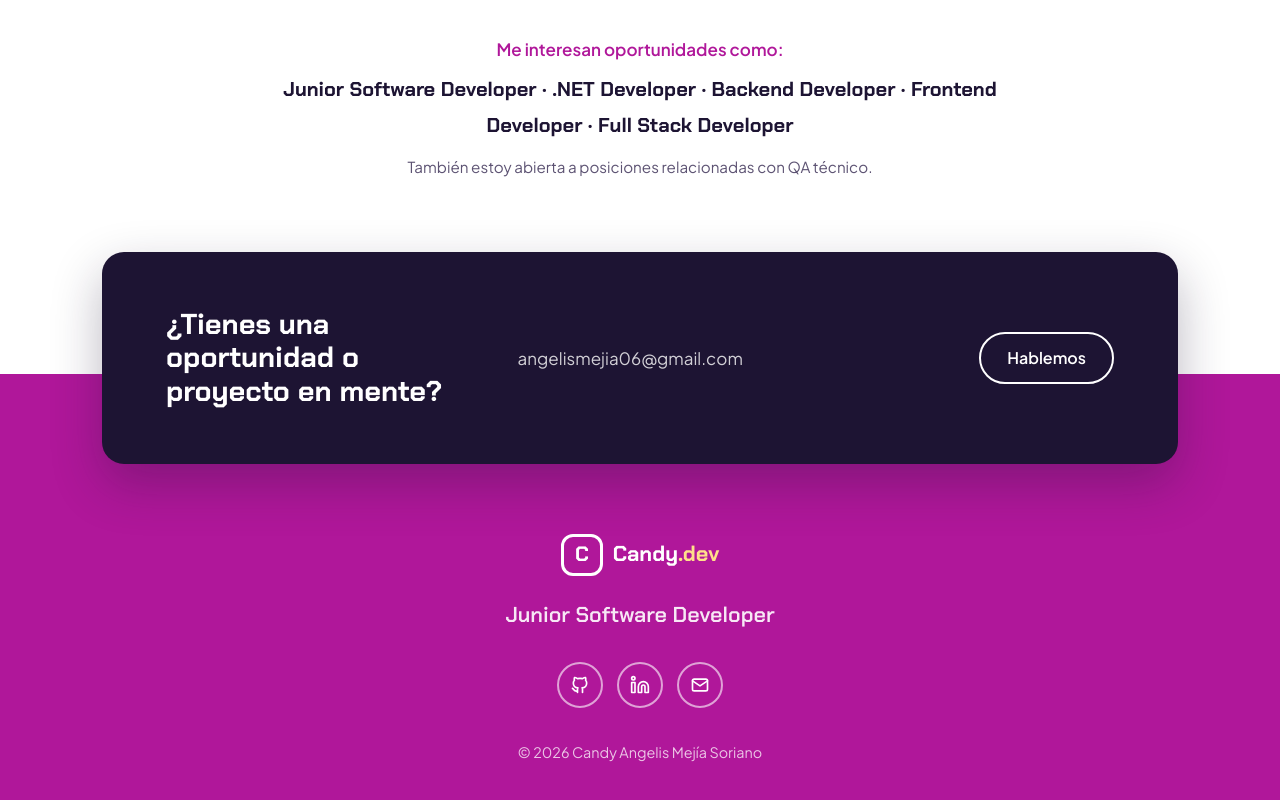
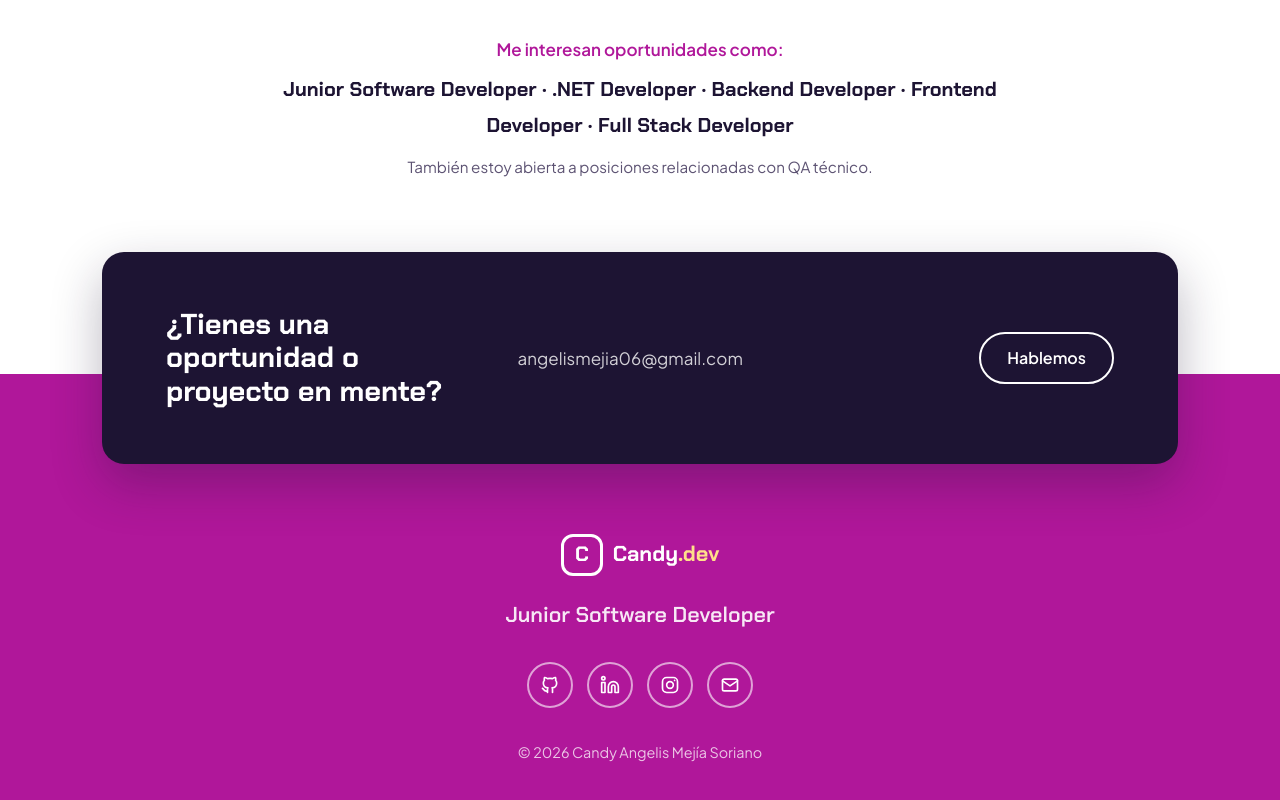
Before and after one commit to Angelismejia/candy-dev-portfolio, a React (Vite) app: page / in a window 1280 px wide. Shown: the part 6345-7145 px from the top of the page. Built offline with nearby package versions, Linux system fonts and the light colour scheme.

Commit message:
feat: Add Instagram link to footer

```diff
--- a/src/data/content/portfolio.content.ts
+++ b/src/data/content/portfolio.content.ts
@@ -30,6 +30,7 @@ export const portfolioContent: Portfolio = {
     social: {
       github: 'https://github.com/Angelismejia',
       linkedin: 'https://www.linkedin.com/in/candyangelismejia/',
+      instagram: 'https://www.instagram.com/mejia_angelis/',
       email: 'angelismejia06@gmail.com',
     },
   },
--- a/src/domain/entities/Profile.ts
+++ b/src/domain/entities/Profile.ts
@@ -1,6 +1,7 @@
 export interface SocialLinks {
   github: string
   linkedin: string
+  instagram: string
   email: string
 }
 
--- a/src/presentation/components/Footer.tsx
+++ b/src/presentation/components/Footer.tsx
@@ -1,5 +1,5 @@
 import type { SocialLinks } from '../../domain/entities/Profile'
-import { GitHubIcon, LinkedInIcon, MailIcon } from './Icons'
+import { GitHubIcon, InstagramIcon, LinkedInIcon, MailIcon } from './Icons'
 import { Logo } from './Logo'
 import styles from './Footer.module.css'
 
@@ -28,6 +28,11 @@ export function Footer({ social }: FooterProps) {
             </a>
           </li>
           <li>
+            <a href={social.instagram} target="_blank" rel="noopener noreferrer" aria-label="Instagram">
+              <InstagramIcon size={20} />
+            </a>
+          </li>
+          <li>
             <a href={`mailto:${social.email}`} aria-label="Enviar email">
               <MailIcon size={20} />
             </a>
--- a/src/presentation/components/Icons.tsx
+++ b/src/presentation/components/Icons.tsx
@@ -64,6 +64,14 @@ export const LinkedInIcon = (props: IconProps) => (
   </Svg>
 )
 
+export const InstagramIcon = (props: IconProps) => (
+  <Svg {...props}>
+    <rect x="3" y="3" width="18" height="18" rx="5" />
+    <circle cx="12" cy="12" r="4" />
+    <path d="M17.5 6.5h.01" />
+  </Svg>
+)
+
 export const MailIcon = (props: IconProps) => (
   <Svg {...props}>
     <rect x="3" y="5" width="18" height="14" rx="2" />
```
